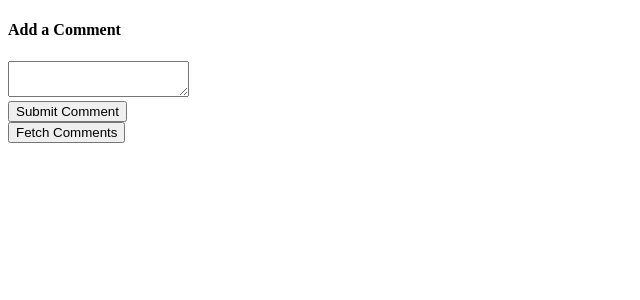
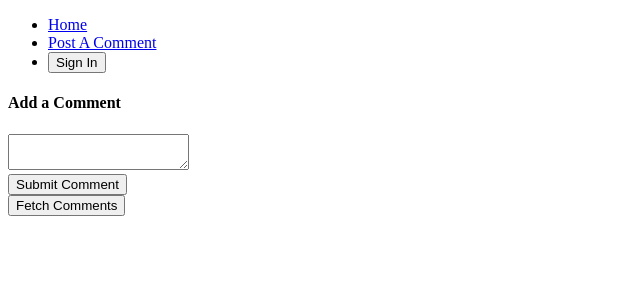
Before and after one commit to sergiogomes/react-redux-testing, a React (Create React App) app: page /post in a window 1280 px wide. Shown: the top 300 px of the page, without its empty margins (0-640 px from the left). Built offline with nearby package versions, Linux system fonts and the light colour scheme.

Commit message:
Creating a button for authentication.

```diff
--- a/src/actions/index.js
+++ b/src/actions/index.js
@@ -1,6 +1,8 @@
 import axios from "axios";
+
 import { SAVE_COMMENT } from "actions/types";
 import { FETCH_COMMENTS } from "actions/types";
+import { CHANGE_AUTH } from "actions/types";
 
 export const saveComment = (comment) => ({
   type: SAVE_COMMENT,
@@ -14,3 +16,8 @@ export const fetchComments = () => {
     payload: response,
   };
 };
+
+export const changeAuth = (isLoggedIn) => ({
+  type: CHANGE_AUTH,
+  payload: isLoggedIn,
+});
--- a/src/actions/types.js
+++ b/src/actions/types.js
@@ -1,2 +1,3 @@
 export const SAVE_COMMENT = "save_comment";
 export const FETCH_COMMENTS = "fetch_comments";
+export const CHANGE_AUTH = "change_auth";
--- a/src/components/App.js
+++ b/src/components/App.js
@@ -1,14 +1,41 @@
 import React from "react";
-import { Route } from "react-router-dom";
+import { Route, Link } from "react-router-dom";
+import { connect } from "react-redux";
 
 import CommentBox from "components/CommentBox";
 import CommentList from "components/CommentList";
+import { changeAuth } from "actions";
 
-export default () => {
+export const App = ({ auth, onChangeAuth }) => {
+  const handleAuth = () => {
+    onChangeAuth(!auth);
+  };
+
   return (
     <div>
+      <ul>
+        <li>
+          <Link to="/">Home</Link>
+        </li>
+        <li>
+          <Link to="/post">Post A Comment</Link>
+        </li>
+        <li>
+          <button onClick={handleAuth}>{auth ? "Sign Out" : "Sign In"}</button>
+        </li>
+      </ul>
       <Route path="/" exact component={CommentList} />
       <Route path="/post" component={CommentBox} />
     </div>
   );
 };
+
+const mapStateToProps = (state) => {
+  return { auth: state.auth };
+};
+
+const mapDispatchToProps = {
+  onChangeAuth: changeAuth,
+};
+
+export default connect(mapStateToProps, mapDispatchToProps)(App);
--- a/src/components/CommentList.js
+++ b/src/components/CommentList.js
@@ -16,8 +16,8 @@ export const CommentList = ({ comments }) => {
   );
 };
 
-function mapStateToProps(state) {
+const mapStateToProps = (state) => {
   return { comments: state.comments };
-}
+};
 
 export default connect(mapStateToProps)(CommentList);
--- /dev/null
+++ b/src/reducers/auth.js
@@ -0,0 +1,10 @@
+import { CHANGE_AUTH } from "actions/types";
+
+export default (state = false, action) => {
+  switch (action.type) {
+    case CHANGE_AUTH:
+      return action.payload;
+    default:
+      return state;
+  }
+};
--- a/src/reducers/index.js
+++ b/src/reducers/index.js
@@ -1,7 +1,9 @@
 import { combineReducers } from "redux";
 
 import commentsReducer from "reducers/comments";
+import authReducer from "reducers/auth";
 
 export default combineReducers({
   comments: commentsReducer,
+  auth: authReducer,
 });
```
